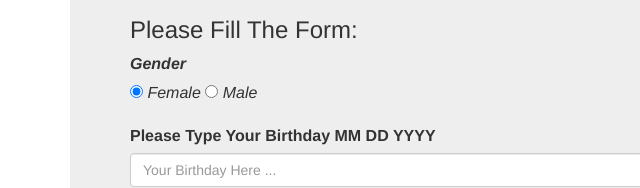
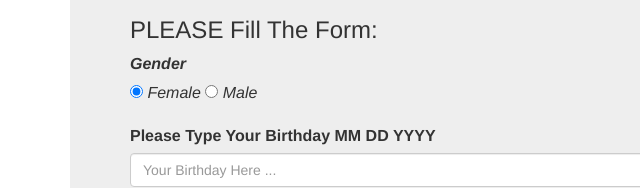
Before and after one commit to charleskirima/akanname, a plain HTML site: page index.html in a window 1280 px wide. Shown: the part 361-549 px from the top of the page, 0-640 px from the left. Drawn offline with nearby package versions, Linux system fonts and the light colour scheme.

Commit message:
styled bar

```diff
--- a/index.html
+++ b/index.html
@@ -29,7 +29,7 @@
 </div>
 
 
-        <h3>Please Fill The Form:</h3>
+        <h3>PLEASE Fill The Form:</h3>
 
 
 
```
